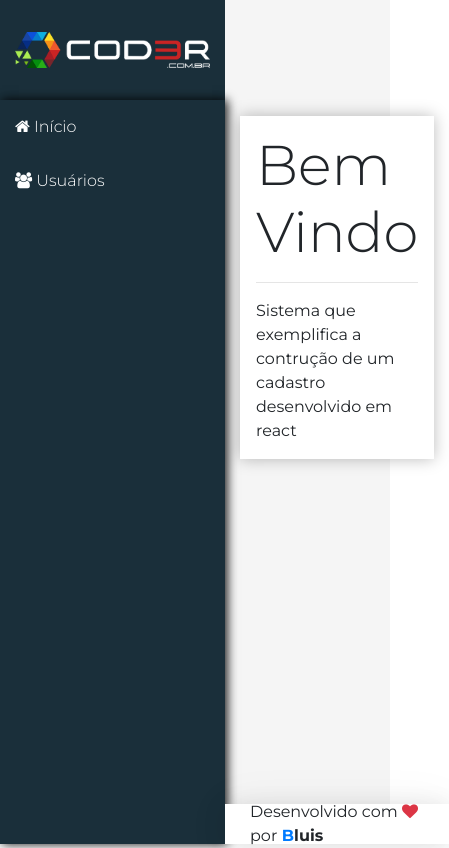
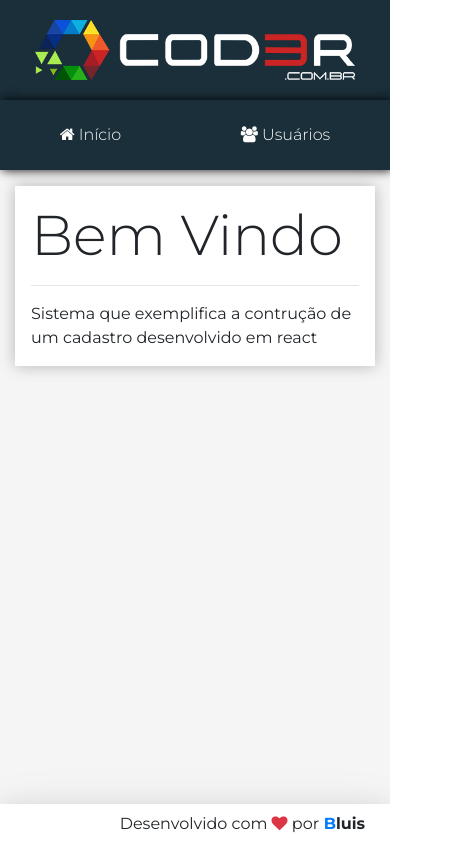
Before and after one commit to brunolbahiense/cursoWeb, a React (Create React App) app in the folder 3.react/crud/frontend/: page / in a window 390 px wide. Shown: the whole page, 449 px wide, since content can reach past the window. Built offline with nearby package versions, Linux system fonts and the light colour scheme.

Commit message:
finalizando projeto

```diff
--- a/3.react/crud/frontend/src/components/templates/Logo.css
+++ b/3.react/crud/frontend/src/components/templates/Logo.css
@@ -9,3 +9,8 @@
     padding: 0px 15px;
     width: 100%;
 }
+@media(max-width: 576px){
+    aside.logo img {
+        width: 350px;
+    }
+}
--- a/3.react/crud/frontend/src/components/templates/Nav.css
+++ b/3.react/crud/frontend/src/components/templates/Nav.css
@@ -16,3 +16,21 @@
 .menu a:hover{
     background: linear-gradient(135deg, #07a7e3 0%, #32dac3 100%);
 }
+
+@media(max-width: 768px){
+    .menu{
+        display: flex;
+        justify-content: flex-start;
+        align-items: center;
+        height: 100%;
+        justify-content: space-around;
+    }
+
+    .menu a {
+        display: inline;
+        padding: 10px;
+        margin: 0px;
+    }
+
+
+}
--- a/3.react/crud/frontend/src/components/user/UserCrud.jsx
+++ b/3.react/crud/frontend/src/components/user/UserCrud.jsx
@@ -16,13 +16,20 @@
 export default class UserCrud extends Component{
 
     state = {...initialState}
+
+    componentWillMount (){
+        axios(baseUrl).then(resp => {
+            this.setState({ list: resp.data })
+        })
+    }
+
     clear () {
         this.setState({user: initialState.user})
     }
 
     save() {
         const user = this.state.user
-        const method = this.id ? 'put' : 'post'
+        const method = user.id ? 'put' : 'post'
         const url = user.id ? `${baseUrl}/${user.id}` : baseUrl
         axios[method](url,user)
             .then(resp => {
@@ -31,9 +38,9 @@
             })
     }
 
-    getUpdatedList(user) {
+    getUpdatedList(user, add = true) {
         const list = this.state.list.filter(u => u.id !== user.id)
-        list.unshift(user)
+        if(add) list.unshift(user)
         return list
     }
 
@@ -87,10 +94,62 @@
         )
     }
 
+    load(user){
+        this.setState({ user })
+    }
+
+    remove(user){
+        axios.delete(`${baseUrl}/${user.id}`).then(resp => {
+            const list = this.getUpdatedList(user, false)
+            this.setState({ list })
+        })
+    }
+
+    renderTable(){
+        return (
+            <table className="table mt-4">
+                <thead>
+                    <tr>
+                        <th>ID</th>
+                        <th>Nome</th>
+                        <th>Email</th>
+                        <th>Ações</th>
+                    </tr>
+                </thead>
+                <tbody>
+                    {this.renderRows()}
+                </tbody>
+            </table>
+        )
+    }
+
+    renderRows() {
+        return this.state.list.map( user => {
+            return (
+                <tr key={user.id}>
+                    <td>{user.id}</td>
+                    <td>{user.name}</td>
+                    <td>{user.email}</td>
+                    <td>
+                        <button className="btn btn-warning"
+                            onClick={() => this.load(user)}>
+                            <i className="fa fa-pencil"></i>
+                        </button>
+                        <button className="btn btn-danger ml-2"
+                            onClick={() => this.remove(user)}>
+                            <i className="fa fa-trash"></i>
+                        </button>
+                    </td>
+                </tr>
+            )
+        })
+    }
+
     render () {
         return (
             <Main {...headerProps}>
                 {this.renderForm()}
+                {this.renderTable()}
             </Main>
         )
     }
--- a/3.react/crud/frontend/src/main/App.css
+++ b/3.react/crud/frontend/src/main/App.css
@@ -4,6 +4,7 @@
     --header-heigth: 100px;
     --aside-width: 225px;
     --footer-heigth: 40px;
+    --menu-top-height: 70px;
 
     --shadow:
         0  2px 23px 0 rgba(0, 0, 0, 0.1),
@@ -52,3 +53,36 @@
 footer.footer{
     grid-area: footer;
 }
+
+@media(max-width: 768px){
+    .app{
+        grid-template-rows:
+            var(--header-heigth)
+            var(--menu-top-height)
+            1fr
+            var(--footer-heigth);
+        grid-template-columns: var(--aside-width) 1fr;
+        grid-template-areas:
+            "logo header"
+            "menu menu"
+            "content content"
+            "footer footer";
+    }
+}
+
+@media(max-width: 576px){
+    .app{
+        grid-template-rows:
+            var(--logo-heigth)
+            var(--menu-top-height)
+            1fr
+            var(--footer-heigth);
+        grid-template-columns: 1fr;
+        grid-template-areas:
+            "logo"
+            "menu"
+            "content"
+            "footer";
+
+    }
+}
```
Also changed, not shown: 1 other file (tests, documents, lock files or other folders).
